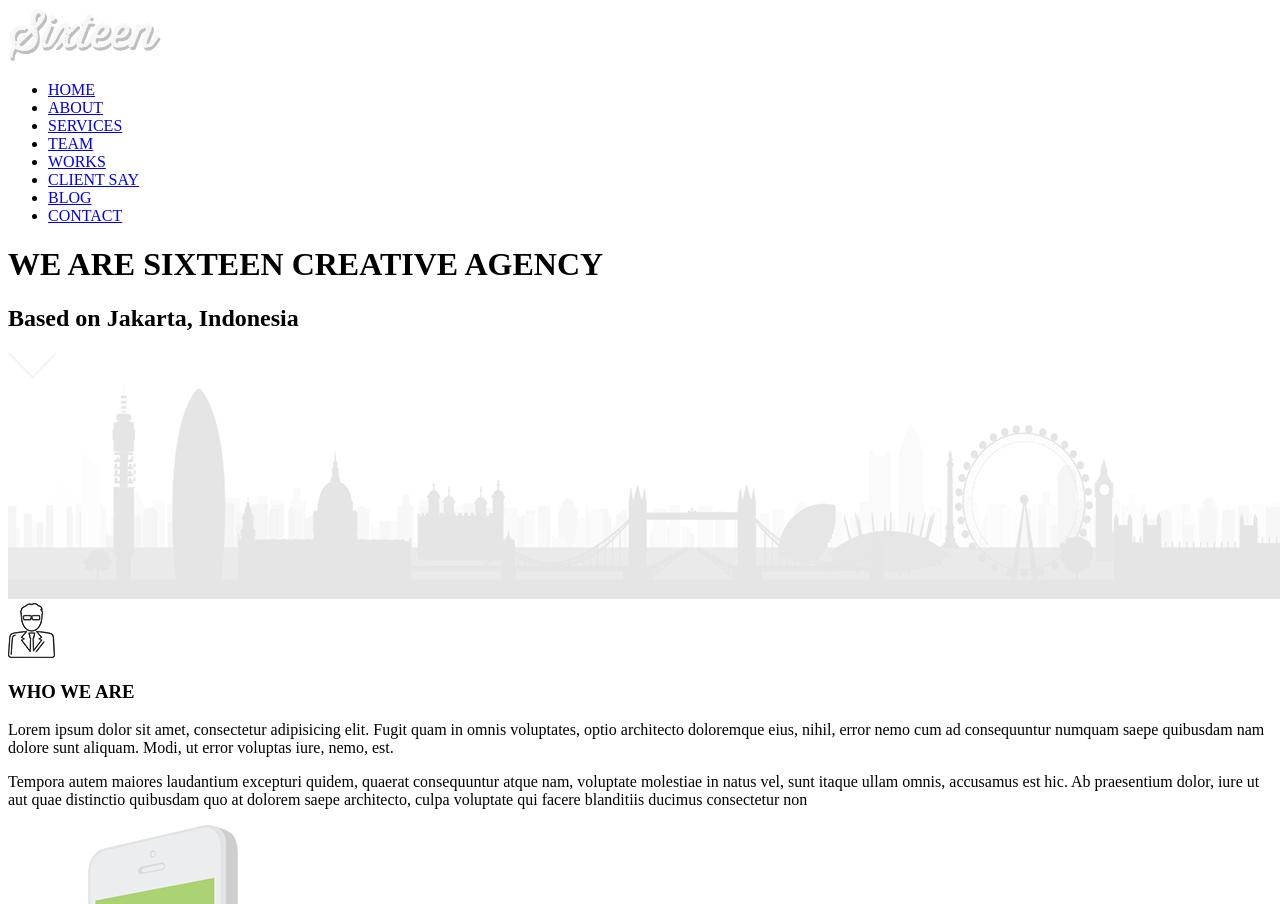
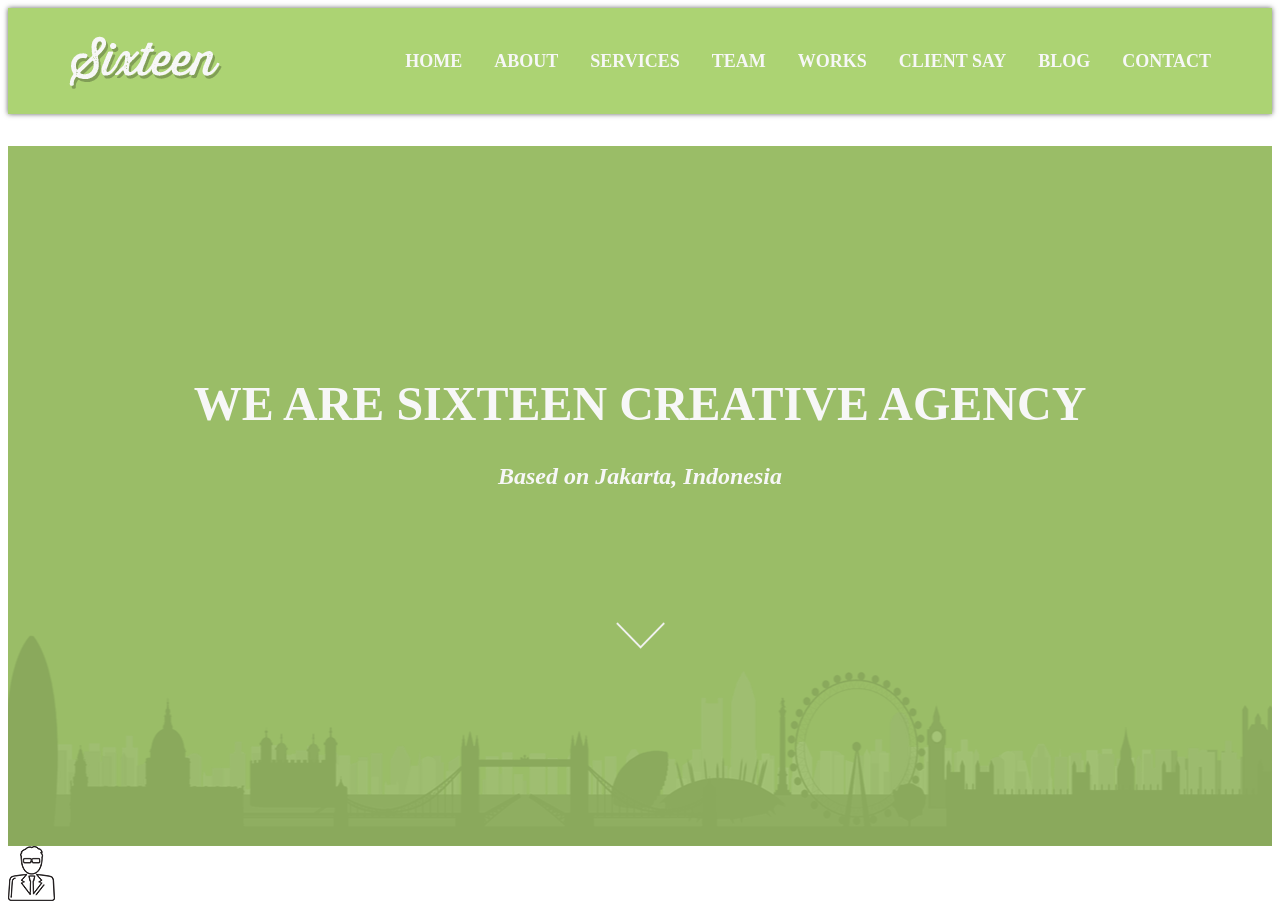
Before and after one commit to LEClegg/sixteen, a plain HTML site: page index.html in a window 1280 px wide. Shown: the top 904 px of the page. Drawn offline with Linux system fonts and the light colour scheme.

Commit message:
Adding CSS, making HTML more efficient

```diff
--- a/index.html
+++ b/index.html
@@ -4,29 +4,32 @@
     <meta charset="utf-8">
     <meta name="description" content="We are Sixteen Creative Agency based on Jakaria, Indonesia">
     <title>Sixteen Creative Agency</title>
+    <link href="reset.css"/>
+    <link rel="stylesheet" type="text/css" href="styles.css">
     </head>
     <body>
+          <nav>
+              <div class="container">
+                <a href="#"><img src="assets/sixteen-logo.png" alt="Sixteen"/></a>
+                  <div class="right">
+                      <a href="#home">home</a>
+                      <a href="#about">about</a>
+                      <a href="#services">services</a>
+                      <a href="#team">team</a>
+                      <a href="#works">works</a>
+                      <a href="#client">client say</a>
+                      <a href="#blog">blog</a>
+                      <a href="#contact">contact</a>
+                  </div>
+              </div>
+           </nav>
         <header>
-            <img src="assets/sixteen-logo.png"/>
-            <nav>
-                <ul>
-                    <li><a href="#home">HOME</a></li>
-                    <li><a href="#about">ABOUT</a></li>
-                    <li><a href="#services">SERVICES</a></li>
-                    <li><a href="#team">TEAM</a></li>
-                    <li><a href="#works">WORKS</a></li>
-                    <li><a href="#client">CLIENT SAY</a></li>
-                    <li><a href="#blog">BLOG</a></li>
-                    <li><a href="#contact">CONTACT</a></li>
-                </ul>
-            </nav>
-        </header>
-        <div>
+        <div class="container">
             <h1 id="home">WE ARE SIXTEEN CREATIVE AGENCY</h1>
             <h2>Based on Jakarta, Indonesia</h2>
-            <img src="assets/welcome-banner-down-arrow.png"/>
-            <img src="assets/skyline.png"/>
+            <a href="#"><img src="assets/welcome-banner-down-arrow.png"/></a>
         </div>
+        </header>
         <div>
             <img src="assets/who-we-are-icon.png"/>
             <h3 id="about">WHO WE ARE</h3>
--- /dev/null
+++ b/styles.css
@@ -0,0 +1,65 @@
+nav {
+    background-color: #acd373;
+    height: 106px;
+    line-height: 106px;
+    box-shadow: 0 0 5px rgba(0,0,0,0.6);
+}
+
+nav img {
+    vertical-align: middle;
+}
+
+nav a {
+    font-family: "Source Sans Pro";
+    font-weight: bold;
+    font-size: 18px;
+    color: #f7f7f7;
+    text-decoration: none;
+    text-transform: uppercase;
+    margin: 0 14px;
+}
+
+nav a:hover {
+    text-decoration: underline;
+}
+
+.container {
+    width: 1170px;
+    margin: 0 auto;
+}
+
+.right {
+    float:right;
+}
+
+header {
+    height: 700px;
+    background-color: #9abd67;
+    background-image: url(assets/skyline.png);
+    background-repeat: no-repeat;
+    background-position: bottom center;
+}
+
+header h1 {
+    text-align: center;
+    padding-top: 230px;
+    color: #f7f7f7;
+    font-size: 48px;
+    font-family: "Source Sans Pro";
+    font-weight: "bold";
+}
+
+header h2 {
+    text-align: center;
+    margin-top: 30px;
+    font-size: 24px;
+    font-family: "DroidSerif";
+    font-style: italic;
+    color: #f7f7f7;
+}
+
+header a {
+    text-align:center;
+    margin-top: 132px;
+    display: block;
+}
```
